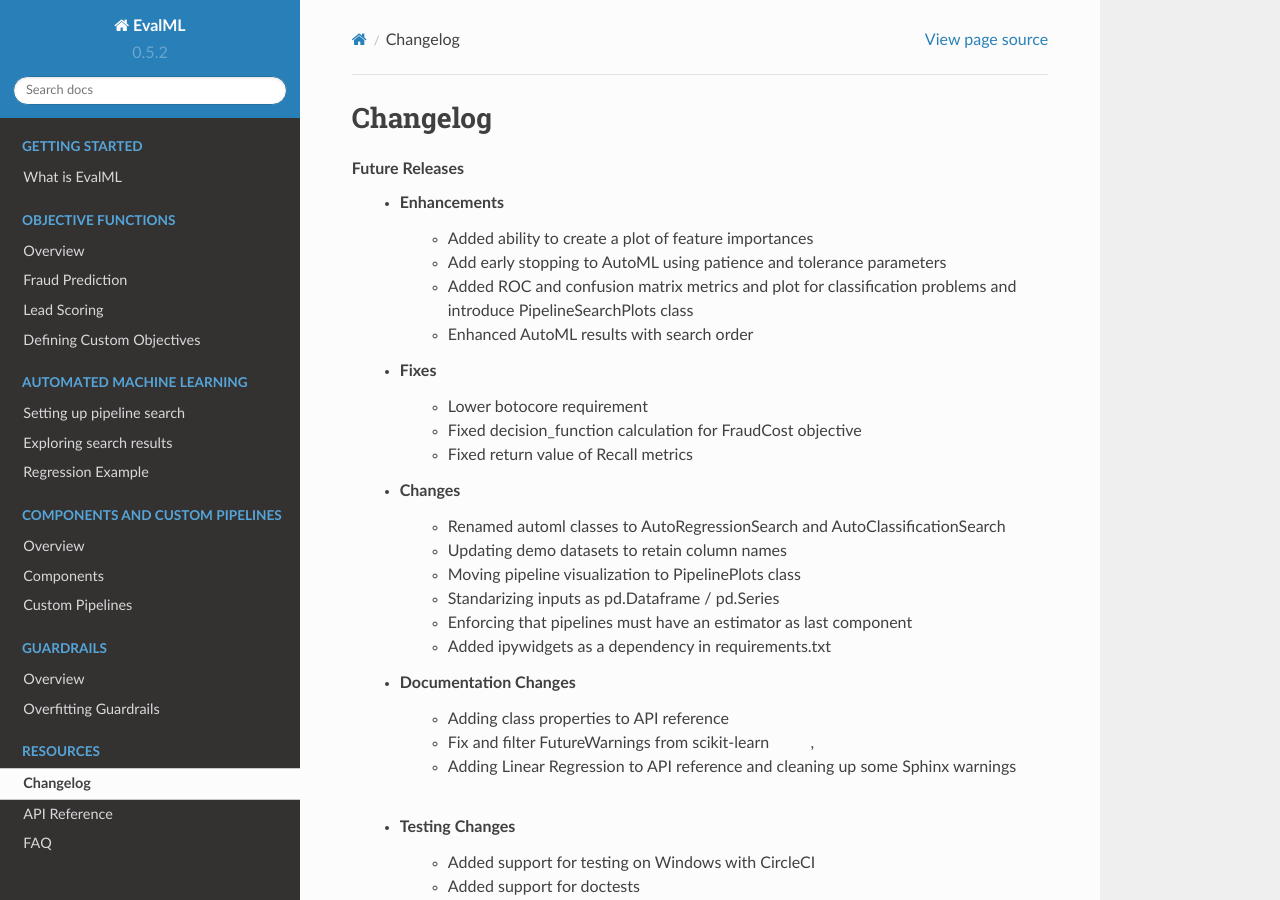
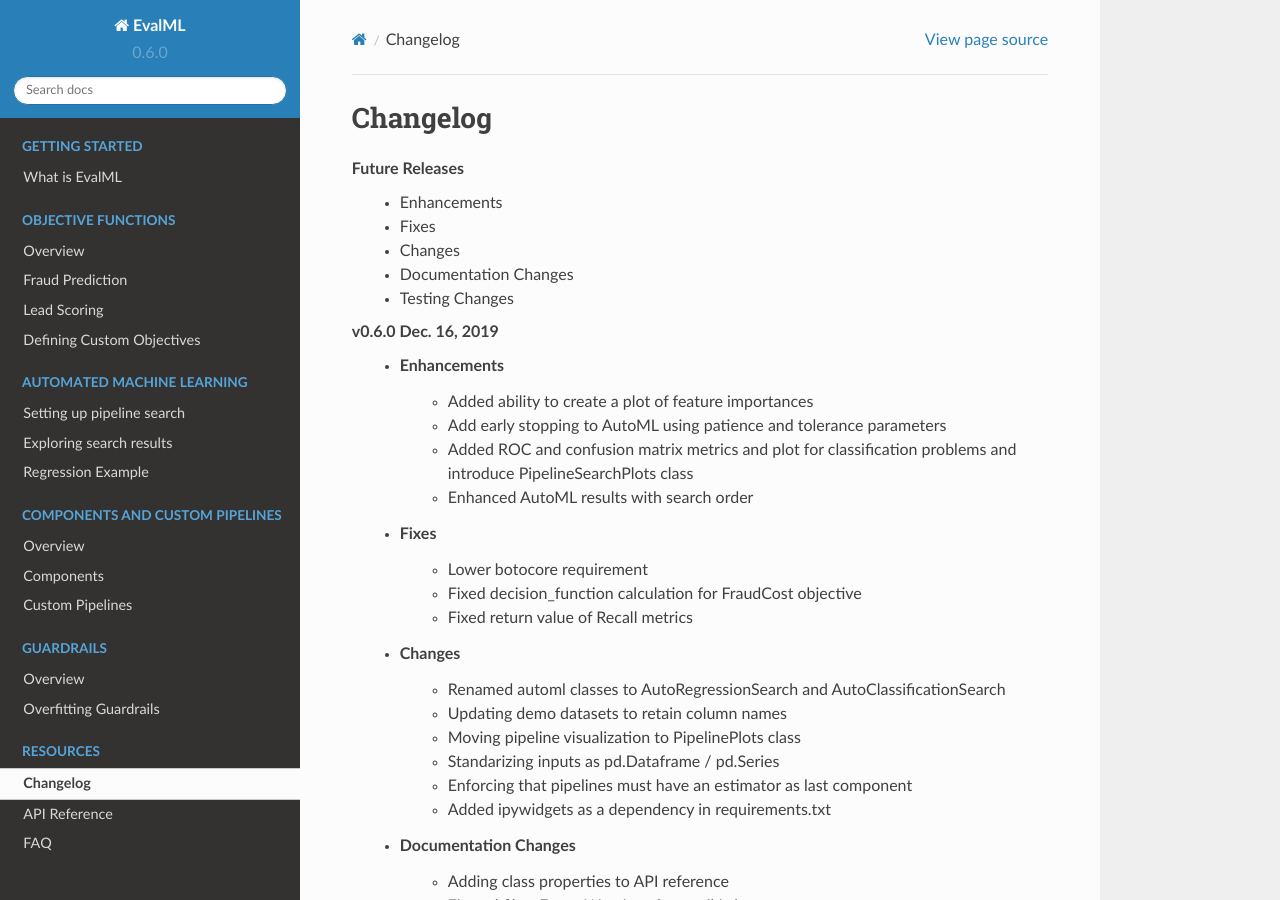
Before and after one commit to alteryx/evalml, a Sphinx documentation site: the page built from docs/source/changelog.rst, in a window 1280 px wide and 900 px high. Built offline with Sphinx 7.4.7 and the Read the Docs theme 2.0.0, drawn with Linux system fonts in a browser that asks for light colours; comment, search, counter and statistics services are not loaded.

Commit message:
release init

```diff
--- a/docs/source/changelog.rst
+++ b/docs/source/changelog.rst
@@ -3,6 +3,13 @@
 Changelog
 ---------
 **Future Releases**
+    * Enhancements
+    * Fixes
+    * Changes
+    * Documentation Changes
+    * Testing Changes
+
+**v0.6.0 Dec. 16, 2019**
     * Enhancements
         * Added ability to create a plot of feature importances :pr:`133`
         * Add early stopping to AutoML using patience and tolerance parameters :pr:`241`
--- a/evalml/__init__.py
+++ b/evalml/__init__.py
@@ -27,4 +27,4 @@
 warnings.filterwarnings("ignore", category=DeprecationWarning)
 
 
-__version__ = '0.5.2'
+__version__ = '0.6.0'
--- a/setup.py
+++ b/setup.py
@@ -2,7 +2,7 @@
 
 setup(
     name='evalml',
-    version='0.5.2',
+    version='0.6.0',
     author='Feature Labs, Inc.',
     author_email='support@featurelabs.com',
     url='http://www.featurelabs.com/',
```
